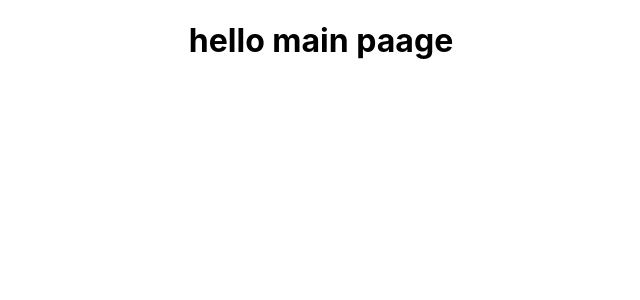
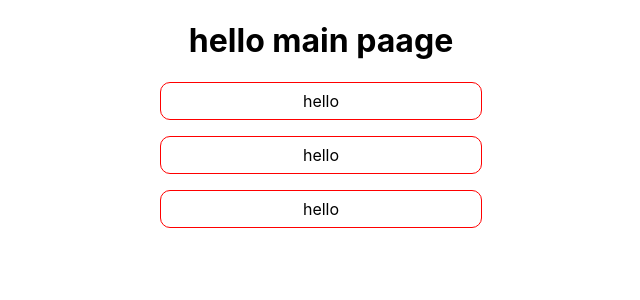
Before and after one commit to Alzubair98/show-page, a React (Create React App) app: page / in a window 1280 px wide. Shown: the top 300 px of the page, without its empty margins (319-959 px from the left). Built offline with nearby package versions, Linux system fonts and the light colour scheme.

Commit message:
add buttos

```diff
--- /dev/null
+++ b/src/component/MainPage.css
@@ -0,0 +1,16 @@
+.m-midde-container{
+    display: flex;
+    flex-direction: column;
+    justify-content: center;
+    align-items: center;
+    gap: 1rem;
+}
+
+.item{
+    border: 1px solid red;
+    border-radius: 10px;
+    width: 19rem;
+    padding: 0.5rem;
+    text-decoration: none;
+
+}
--- a/src/component/MainPage.js
+++ b/src/component/MainPage.js
@@ -1,9 +1,15 @@
 import React from "react";
+import "./MainPage.css";
 
 const MainPage = () => {
   return (
-    <div>
+    <div className="m-top-container">
       <h1>hello main paage</h1>
+      <div className="m-midde-container">
+        <a className="item"> hello</a>
+        <a className="item"> hello</a>
+        <a className="item"> hello</a>
+      </div>
     </div>
   );
 };
```
